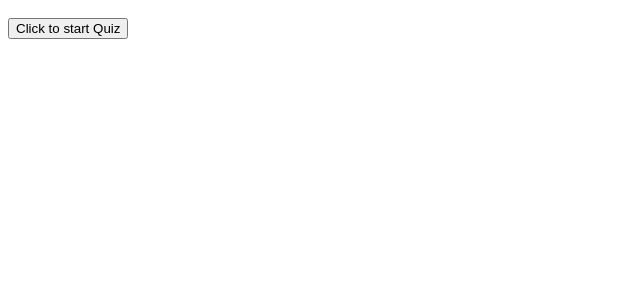
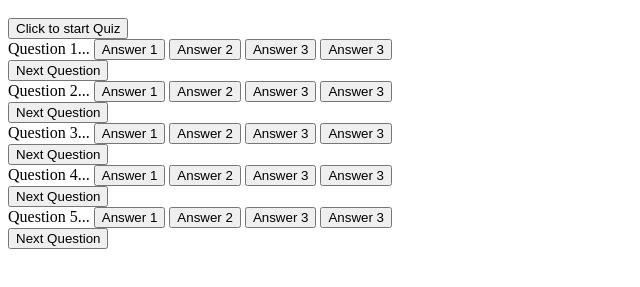
Before and after one commit to clairevandenberg/Code_Quiz, a plain HTML site: page index.html in a window 1280 px wide. Shown: the part 101-388 px from the top of the page, without its empty margins (0-640 px from the left). Drawn offline with Linux system fonts and the light colour scheme.

Commit message:
added questions to html page with buttons for answers

```diff
--- a/index.html
+++ b/index.html
@@ -12,8 +12,60 @@
     <div id="time"></div>
 
     <script src="./Script.js"></script>
+
 <h1>Code Quiz </h1>
- <button id= "timerbutton"> Click to start Quiz</button>
-</p1>
+ <button id= "startQuiz" onclick="myFunction()"> Click to start Quiz</button>
+
+
+ <div id="questionOne">
+ Question 1...
+ <button id= "option11"> Answer 1</button>
+ <button id= "option12"> Answer 2</button>
+ <button id= "option13"> Answer 3</button>
+ <button id= "option14"> Answer 3</button>
+ </div>
+
+ <button onclick="myFunction()">Next Question</button>
+
+ <div id="questionTwo">
+    Question 2...
+    <button id= "option21"> Answer 1</button>
+    <button id= "option22"> Answer 2</button>
+    <button id= "option23"> Answer 3</button>
+    <button id= "option24"> Answer 3</button>
+    </div>
+
+    <button onclick="myFunction()">Next Question</button>
+
+    <div id="questionThree">
+        Question 3...
+        <button id= "option31"> Answer 1</button>
+        <button id= "option32"> Answer 2</button>
+        <button id= "option33"> Answer 3</button>
+        <button id= "option34"> Answer 3</button>
+        </div>
+
+        <button onclick="myFunction()">Next Question</button>
+
+        <div id="questionFour">
+            Question 4...
+            <button id= "option41"> Answer 1</button>
+            <button id= "option42"> Answer 2</button>
+            <button id= "option43"> Answer 3</button>
+            <button id= "option44"> Answer 3</button>
+            </div>
+
+            <button onclick="myFunction()">Next Question</button>
+
+
+        <div id="questionFive">
+            Question 5...
+            <button id= "option51"> Answer 1</button>
+            <button id= "option52"> Answer 2</button>
+            <button id= "option53"> Answer 3</button>
+            <button id= "option54"> Answer 3</button>
+            </div>
+
+            <button onclick="myFunction()">Next Question</button>
 </body>
 </html>
```
Also changed, not shown: script.js (+4 -3 lines).
